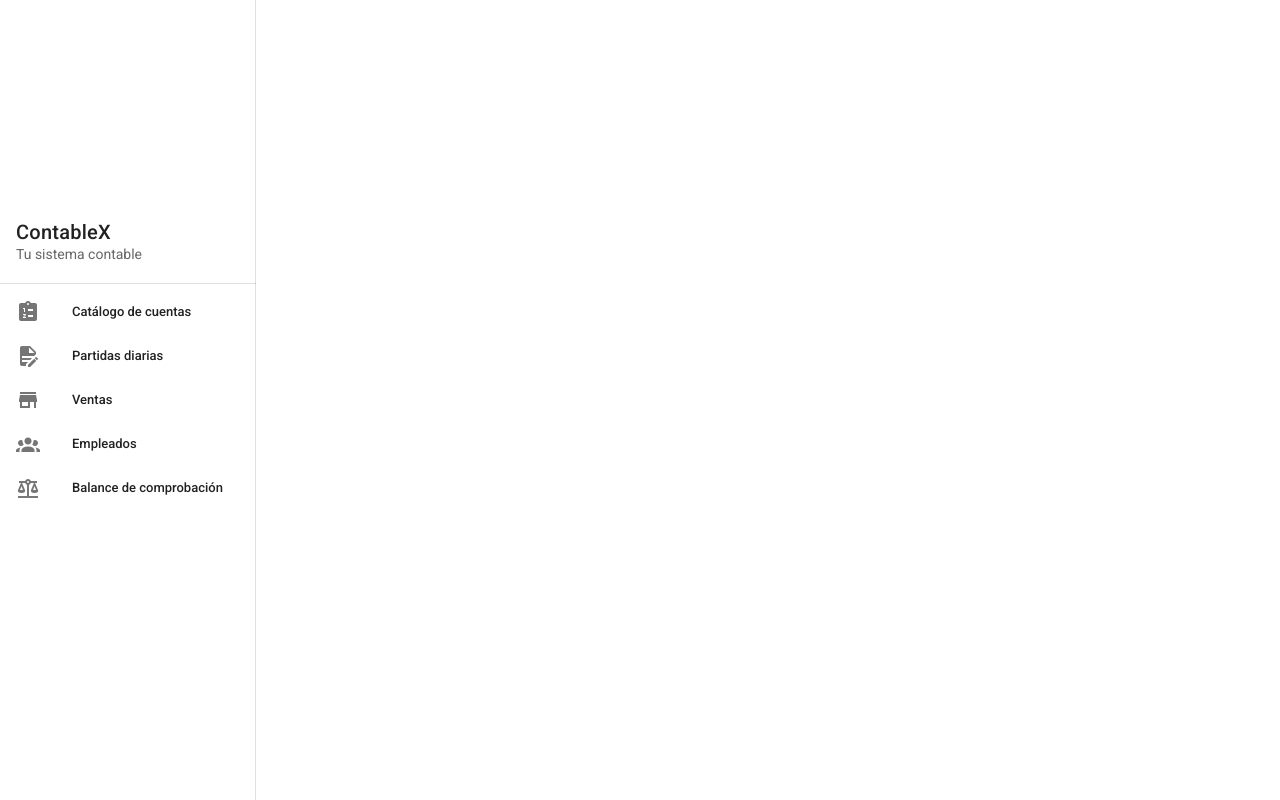
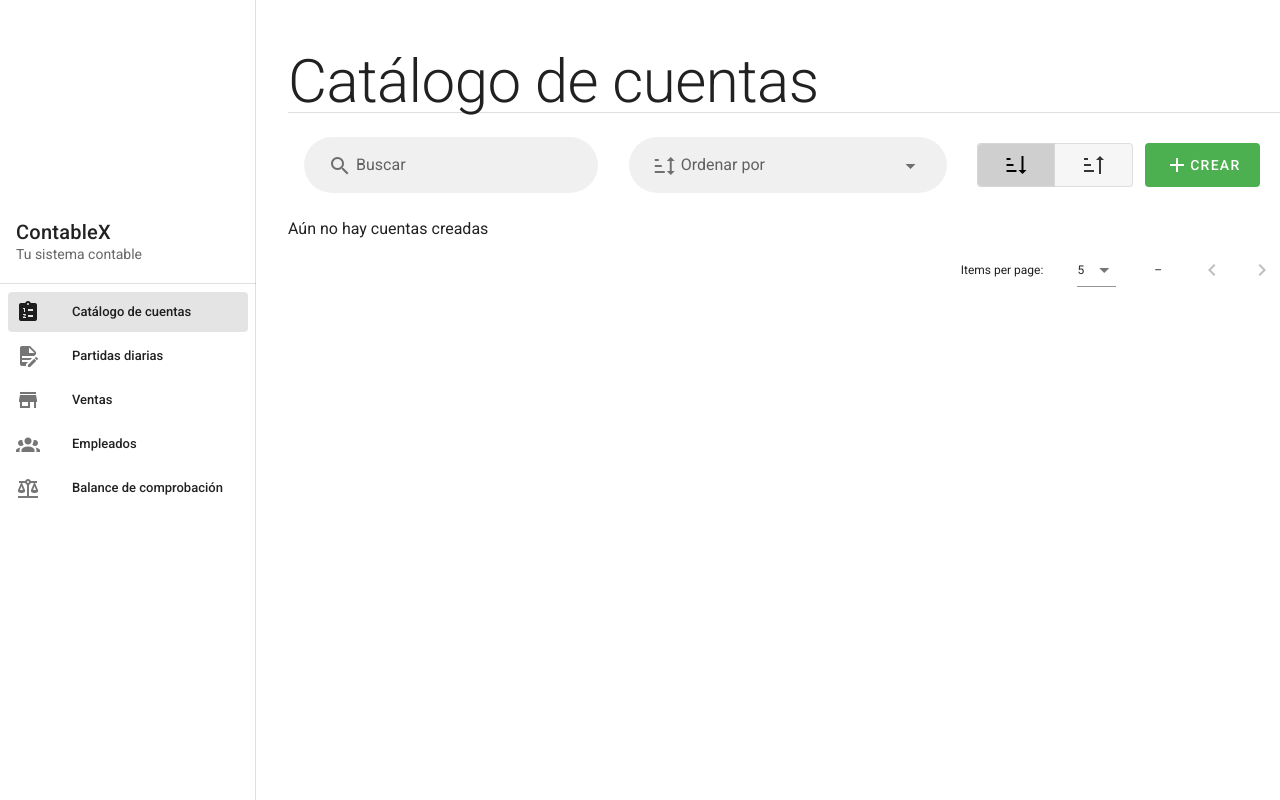
Before and after one commit to luismarioram99/SIC135, a Vue app: page /cuentas in a window 1280 px wide. Built offline with nearby package versions, Linux system fonts and the light colour scheme; what vuefire would draw is missing.

Commit message:
Añadida vista de cuentas e iniciada forma de creación de cuentas

```diff
--- a/src/App.vue
+++ b/src/App.vue
@@ -19,7 +19,7 @@
           <v-divider></v-divider>
 
           <v-list nav dense>
-            <v-list-item link>
+            <v-list-item link to="/cuentas">
               <v-list-item-icon>
                 <v-icon>mdi-clipboard-list</v-icon>
               </v-list-item-icon>
@@ -53,7 +53,7 @@
         </v-navigation-drawer>
 
         <v-main>
-
+          <router-view></router-view>
         </v-main>
   </v-app>
 </template>
--- /dev/null
+++ b/src/firebase.js
@@ -0,0 +1,7 @@
+import firebase from 'firebase/app'
+import 'firebase/firestore'
+
+// Get a Firestore instance
+export const db = firebase
+  .initializeApp({ projectId: 'contablex-bcfc8' })
+  .firestore()
--- a/src/router/index.js
+++ b/src/router/index.js
@@ -11,12 +11,12 @@ const routes = [
     component: Home
   },
   {
-    path: '/about',
-    name: 'About',
+    path: '/cuentas',
+    name: 'Cuentas',
     // route level code-splitting
     // this generates a separate chunk (about.[hash].js) for this route
     // which is lazy-loaded when the route is visited.
-    component: () => import(/* webpackChunkName: "about" */ '../views/About.vue')
+    component: () => import(/* webpackChunkName: "about" */ '../views/Cuentas.vue')
   }
 ]
 
--- a/src/views/About.vue
+++ /dev/null
@@ -1,5 +0,0 @@
-<template>
-  <div class="about">
-    <h1>This is an about page</h1>
-  </div>
-</template>
--- /dev/null
+++ b/src/views/Cuentas.vue
@@ -0,0 +1,270 @@
+<template>
+  <div class="cuentas">
+    <v-container class="my-10 mx-5">
+      <h1 class="text-h2">Catálogo de cuentas</h1>
+
+      <v-divider></v-divider>
+
+      <v-data-iterator
+        class="my-5"
+        :items="cuentas"
+        :items-per-page="5"
+        no-data-text="Aún no hay cuentas creadas"
+        :search="busqueda"
+      >
+        <template v-slot:header>
+          <v-toolbar class="mb-5 mt-5" elevation="0">
+            <v-text-field
+              v-model="busqueda"
+              clearable
+              filled
+              rounded
+              hide-details
+              prepend-inner-icon="mdi-magnify"
+              label="Buscar"
+            ></v-text-field>
+            <v-spacer></v-spacer>
+            <v-select
+              v-model="ordenar"
+              filled
+              rounded
+              hide-details
+              :items="params"
+              item-text="texto"
+              item-value="param"
+              prepend-inner-icon="mdi-sort"
+              label="Ordenar por"
+            ></v-select>
+            <v-spacer></v-spacer>
+            <v-btn-toggle v-model="descendente" mandatory>
+              <v-btn large depressed :value="false">
+                <v-icon>mdi-sort-ascending</v-icon>
+              </v-btn>
+              <v-btn large depressed :value="true">
+                <v-icon>mdi-sort-descending</v-icon>
+              </v-btn>
+            </v-btn-toggle>
+
+            <v-btn
+              large
+              depressed
+              color="green"
+              @click="dialog = true"
+              dark
+              class="mx-3"
+            >
+              <v-icon>mdi-plus</v-icon>
+              Crear
+            </v-btn>
+          </v-toolbar>
+        </template>
+
+        <template v-slot:default="{ items }">
+          <v-row>
+            <v-col cols="3" v-for="item in items" :key="item">
+              {{ item }}
+            </v-col>
+          </v-row>
+        </template>
+      </v-data-iterator>
+    </v-container>
+
+    <v-dialog v-model="dialog" max-width="800">
+      <v-card>
+        <v-card-title>
+          <span class="headline">Nuevo Catalogo</span>
+        </v-card-title>
+        <v-card-text>
+          <v-container fluid>
+            <v-form ref="form" v-model="valid" lazy-validation>
+              <v-row>
+                <v-col>
+                  <v-text-field
+                    filled
+                    label="Número"
+                    hint="número de cuenta"
+                    placeholder="######"
+                    v-model="nuevaCuenta.numero"
+                  >
+                  </v-text-field>
+                </v-col>
+                <v-col>
+                  <v-select
+                    :items="categorias"
+                    v-model="nuevaCuenta.categoria"
+                    label="Categoría"
+                    filled
+                  >
+                    <template v-slot:selection="{ item }">
+                      {{ item.numero }} -
+                      {{
+                        item.nombre.length > 30
+                          ? item.nombre.substr(0, 30) + "..."
+                          : item.nombre
+                      }}
+                    </template>
+                    <template v-slot:item="{ item }">
+                      {{ item.numero }} - {{ item.nombre }}
+                    </template>
+                  </v-select>
+                </v-col>
+              </v-row>
+              <v-text-field
+                filled
+                label="Nombre"
+                hint="Nombre de la cuenta"
+                v-model="nuevaCuenta.nombre"
+              >
+              </v-text-field>
+              <v-textarea
+                filled
+                label="Descripción"
+                v-model="nuevaCuenta.descripcion"
+              >
+              </v-textarea>
+            </v-form>
+          </v-container>
+        </v-card-text>
+        <v-card-actions>
+          <v-spacer></v-spacer>
+          <v-btn color="blue darken-1" text @click="dialog = false">
+            Close
+          </v-btn>
+          <v-btn color="blue darken-1" text @click="dialog = false">
+            Save
+          </v-btn>
+        </v-card-actions>
+      </v-card>
+    </v-dialog>
+  </div>
+</template>
+
+<script>
+import { db } from "../firebase.js";
+export default {
+  name: "Cuentas",
+  data() {
+    return {
+      cuentas: [],
+      busqueda: "",
+      params: [],
+      ordenar: "",
+      descendente: false,
+      nuevaCuenta: {},
+      dialog: false,
+      valid: true,
+      categorias: [
+        { numero: "1101", nombre: "Efectivo y Equivalentes" },
+        { numero: "1102", nombre: "Inversiones Financieras a Corto Plazo" },
+        { numero: "1103", nombre: "Cuentas Por Cobrar" },
+        { numero: "1104", nombre: "IVA Crédito Fiscal" },
+        {
+          numero: "1105",
+          nombre: "Cuentas Por Cobrar Arrendamiento Financiero",
+        },
+        { numero: "1106", nombre: "Partes Relacionadas Corto Plazo" },
+        { numero: "1107", nombre: "Inventarios" },
+        { numero: "1108", nombre: "Inversiones Temporales" },
+        { numero: "1109", nombre: "Gastos Pagados por Anticipado" },
+        { numero: "1201", nombre: "Propiedades, Planta y Equipo" },
+        { numero: "1202", nombre: "Inversiones Permanentes" },
+        { numero: "1203", nombre: "Impuesto Diferido ISR- Activo" },
+        { numero: "1204", nombre: "Activos Intangibles" },
+        { numero: "1205", nombre: "Cuentas por Cobrar a Largo Plazo" },
+        { numero: "1206", nombre: "Otras Cuentas por Cobrar – Largo Plazo" },
+        { numero: "1207", nombre: "Depósitos en Garantía – Largo Plazo" },
+        {
+          numero: "1208",
+          nombre: "Cuentas por Cobrar Arrendamiento Financiero – Largo Plazo",
+        },
+        { numero: "1209", nombre: "Partes Relacionadas Largo Plazo" },
+        {
+          numero: "2101",
+          nombre: "Préstamos y Sobregiros Bancarios a Corto Plazo",
+        },
+        { numero: "2102", nombre: "Proveedores y Otras Cuentas Por Pagar" },
+        {
+          numero: "2103",
+          nombre: "Obligaciones Bajo Arrendamiento Financiero",
+        },
+        {
+          numero: "2104",
+          nombre: "Otros Acreedores, Retenciones y Descuentos",
+        },
+        { numero: "2105", nombre: "Beneficios a Empleados Por Pagar" },
+        { numero: "2106", nombre: "IVA Débito Fiscal" },
+        { numero: "2107", nombre: "Impuesto Sobre La Renta Por Pagar" },
+        { numero: "2108", nombre: "Dividendos Por Pagar" },
+        { numero: "2109", nombre: "Partes Relacionadas Corto Plazo" },
+        { numero: "2201", nombre: "Préstamos Bancarios a Largo Plazo" },
+        {
+          numero: "2202",
+          nombre: "Obligaciones Bajo Arrendamiento Financiero – Largo Plazo",
+        },
+        { numero: "2203", nombre: "Anticipos y Garantías de Clientes" },
+        {
+          numero: "2204",
+          nombre: "Beneficios a Empleados Por Pagar a Largo Plazo",
+        },
+        { numero: "2205", nombre: "Partes Relacionadas Largo Plazo" },
+        { numero: "3101", nombre: "Capital Social" },
+        { numero: "3201", nombre: "Utilidades Restringidas" },
+        { numero: "3202", nombre: "Utilidades No Distribuidas" },
+        { numero: "3203R", nombre: "Pérdidas Acumuladas" },
+        {
+          numero: "3204",
+          nombre: "Superávit Por Revaluación en Propiedades, Planta Y Equipo.",
+        },
+        {
+          numero: "3205",
+          nombre: "Efectos por Adopción de NIIF para las Pymes",
+        },
+        { numero: "4101", nombre: "Costo de Venta" },
+        { numero: "4102", nombre: "Costo de Producción" },
+        { numero: "4103", nombre: "Gastos de Venta" },
+        { numero: "4104", nombre: "Gastos de Administración" },
+        { numero: "4201", nombre: "Gastos Financieros" },
+        {
+          numero: "4202",
+          nombre:
+            "Gastos por Cambios en valor Razonable en Inversiones Financieras",
+        },
+        { numero: "4203", nombre: "Otros Gastos de no Operación" },
+        {
+          numero: "4301",
+          nombre: "Gastos de Impuesto Sobre la Renta Corriente",
+        },
+        {
+          numero: "4302",
+          nombre: "Gastos de Impuesto Sobre la Renta Diferido - Activo",
+        },
+        {
+          numero: "4303",
+          nombre: "Gastos de Impuesto Sobre la Renta Diferido – Pasivo",
+        },
+        { numero: "5101", nombre: "Ingresos por Ventas" },
+        { numero: "5102", nombre: "Otros Ingresos de Operación" },
+        { numero: "5201", nombre: "Ingresos Financieros" },
+        {
+          numero: "5202",
+          nombre:
+            "Ingresos por cambios en Valor Razonable de Inversiones Financieras",
+        },
+        {
+          numero: "5203",
+          nombre:
+            "Reversión del Deterioro y Ganancia en los Instrumentos Financieros",
+        },
+        { numero: "5204", nombre: "Otros Ingresos de no Operación" },
+        { numero: "6101", nombre: "Pérdidas y Ganancias" },
+      ],
+    };
+  },
+  firestore: {
+    cuentas: db.collection("cuentas"),
+  },
+};
+</script>
+
+<style scoped>
+</style>
--- a/src/views/Home.vue
+++ b/src/views/Home.vue
@@ -1,6 +1,6 @@
 <template>
   <div class="home">
-    <img alt="Vue logo" src="../assets/logo.png">
+    <img alt="Vue logo" src="../assets/contableX-logo.png">
   </div>
 </template>
 
@@ -12,3 +12,7 @@ export default {
   }
 }
 </script>
+
+<style scoped>
+
+</style>
```
